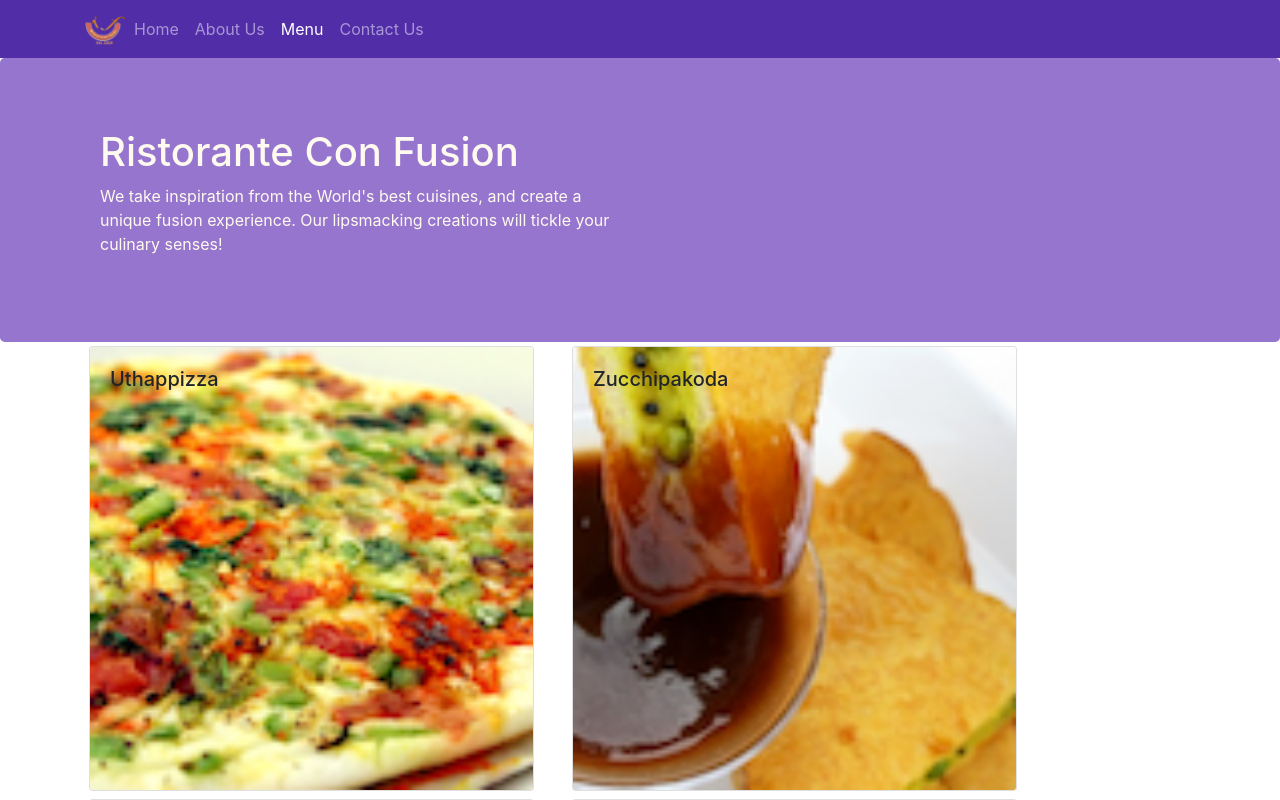
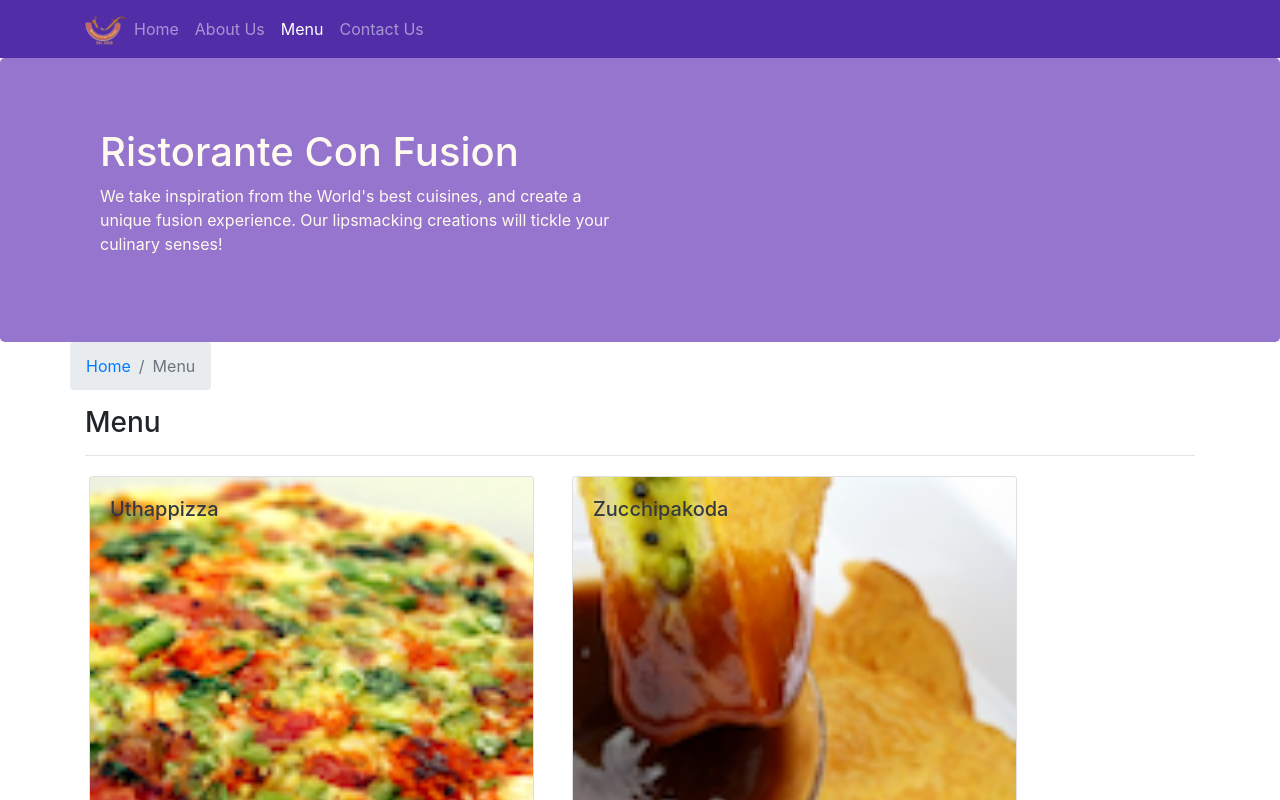
Before and after one commit to juandsalazars/-fullstack-specialization-hkust-react, a React (Create React App) app: page /menu in a window 1280 px wide. Shown: the top 800 px of the page. Built offline with nearby package versions, Linux system fonts and the light colour scheme; the HTML template or start-up script is replaced by a standard one.

Commit message:
Single Page Applications Part 2 - Breadcrumbs and React Router params

```diff
--- a/src/components/ContactComponent.js
+++ b/src/components/ContactComponent.js
@@ -1,8 +1,21 @@
+/* eslint-disable jsx-a11y/anchor-is-valid */
 import React from 'react';
+import { Breadcrumb, BreadcrumbItem } from 'reactstrap';
+import { Link } from 'react-router-dom';
 
 function Contact(props) {
     return(
         <div className="container">
+            <div className="row">
+                <Breadcrumb>
+                    <BreadcrumbItem><Link to="/home">Menu</Link></BreadcrumbItem>
+                    <BreadcrumbItem active>Contac Us</BreadcrumbItem>
+                </Breadcrumb>
+                <div className="col-12">
+                    <h3>Contact Us</h3>
+                    <hr />
+                </div>
+            </div>
             <div className="row row-content">
                 <div className="col-12">
                 <h3>Location Information</h3>
--- a/src/components/DishdetailComponent.js
+++ b/src/components/DishdetailComponent.js
@@ -1,5 +1,6 @@
 import React from 'react';
-import { Card, CardImg, CardText, CardBody, CardTitle } from 'reactstrap'
+import { Card, CardImg, CardText, CardBody, CardTitle, Breadcrumb, BreadcrumbItem } from 'reactstrap'
+import { Link } from 'react-router-dom';
 
 function RenderDish({ dish }) {
 
@@ -43,16 +44,26 @@
 }
 
 const DishDetail = (props) => {
-    if (props.dish === null || props.dish === undefined) return (<div></div>);
+    if (!props.dish || !props.comments) return (<div></div>);
 
     return(
         <div className="container">
             <div className="row">
+                <Breadcrumb>
+                    <BreadcrumbItem><Link to="/home">Home</Link></BreadcrumbItem>
+                    <BreadcrumbItem><Link to="/menu">Menu</Link></BreadcrumbItem>
+                    <BreadcrumbItem active>{props.dish.name}</BreadcrumbItem>
+                </Breadcrumb>
+                <div className="col-12">
+                    <h3>{props.dish.name}</h3>
+                    <hr />
+                </div>
+            </div>
 
+            <div className="row">
                 <RenderDish dish={props.dish} />
 
-                <RenderComments comments={props.dish.comments} />
-
+                <RenderComments comments={props.comments} />
             </div>
         </div>
     );
--- a/src/components/HomeComponent.js
+++ b/src/components/HomeComponent.js
@@ -17,7 +17,7 @@
 function Home(props){
     return(
         <div className="container">
-            <div className="rw align-items-start">
+            <div className="row align-items-start">
                 <div className="col-12 col-md m-1">
                     <RenderCard item={props.dish} />
                 </div>
--- a/src/components/MainComponent.js
+++ b/src/components/MainComponent.js
@@ -9,6 +9,7 @@
 import { LEADERS } from '../shared/leaders';
 import { PROMOTIONS } from '../shared/promotions';
 import { Switch, Route, Redirect } from 'react-router-dom';
+import DishDetail from './DishdetailComponent';
 
 class Main extends Component {
 
@@ -35,12 +36,27 @@
             );
         }
 
+        const DishWithId = ({ match }) => {
+            return(
+                <DishDetail
+                    dish={this.state.dishes.find(
+                        (dish) => dish.id === Number(match.params.dishId)
+                    )}
+
+                    comments={this.state.comments.filter(
+                        (comment) => comment.dishId === Number(match.params.dishId)
+                    )}
+                />
+            );
+        }
+
         return (
             <div>
                 <Header />
                 <Switch>
                     <Route path="/home" component={HomePage} />
                     <Route exact path="/menu" component={() => <Menu dishes={this.state.dishes} />} />
+                    <Route path="/menu/:dishId" component={DishWithId} />
                     <Route exact path="/contactus" component={Contact} />
                     <Redirect to="/home" />
                 </Switch>
--- a/src/components/MenuComponent.js
+++ b/src/components/MenuComponent.js
@@ -1,13 +1,16 @@
 import React from 'react';
-import { Card, CardImg, CardImgOverlay, CardTitle } from 'reactstrap'
+import { Card, CardImg, CardImgOverlay, CardTitle, Breadcrumb, BreadcrumbItem } from 'reactstrap';
+import { Link } from 'react-router-dom';
 
 function RenderMenuItem({ dish, onClick}) {
     return (
-        <Card onClick={() => onClick(dish.id)}>
-            <CardImg width="100%" src={dish.image} alt={dish.name} />
-            <CardImgOverlay>
-                <CardTitle>{dish.name}</CardTitle>
-            </CardImgOverlay>
+        <Card>
+            <Link to={`/menu/${dish.id}`}>
+                <CardImg width="100%" src={dish.image} alt={dish.name} />
+                <CardImgOverlay>
+                    <CardTitle className="text-dark">{dish.name}</CardTitle>
+                </CardImgOverlay>
+            </Link>
         </Card>
     );
 }
@@ -16,13 +19,23 @@
     const menu = props.dishes.map((dish) => {
         return (
             <div key={dish.id} className="col-12 col-md-5 m-1">
-                <RenderMenuItem dish={dish} onClick={props.onClick} />
+                <RenderMenuItem dish={dish} />
             </div>
         );
     });
 
     return (
         <div className="container">
+            <div className="row">
+                <Breadcrumb>
+                    <BreadcrumbItem><Link to="/home">Home</Link></BreadcrumbItem>
+                    <BreadcrumbItem active>Menu</BreadcrumbItem>
+                </Breadcrumb>
+                <div className="col-12">
+                    <h3>Menu</h3>
+                    <hr />
+                </div>
+            </div>
             <div className="row">
                 {menu}
             </div>
```
